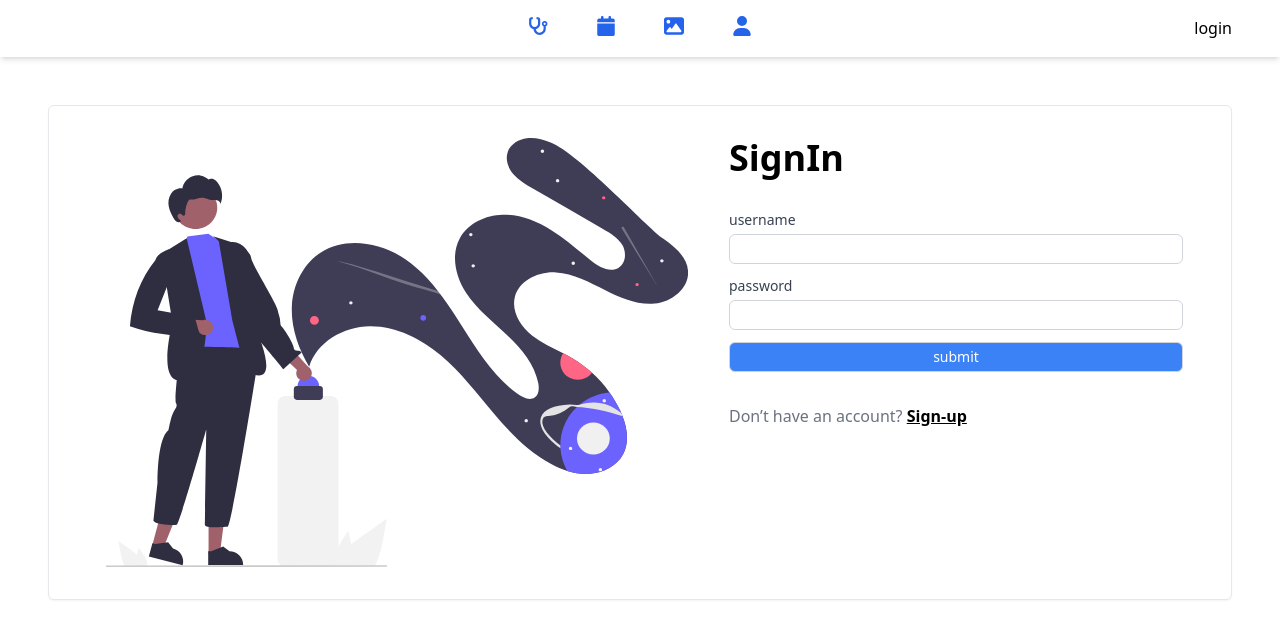
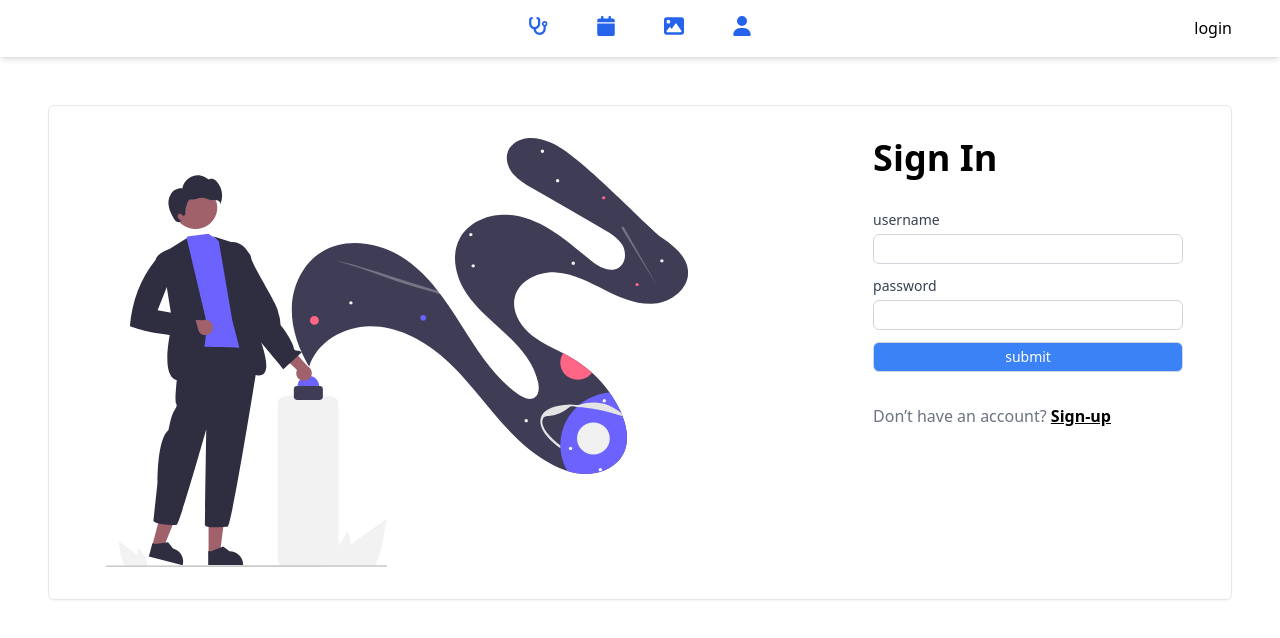
Before and after one commit to DooDaoMa/doodaoma-web, a Next.js app: page /signin in a window 1280 px wide. Shown: the top 638 px of the page. Built offline with nearby package versions, Linux system fonts and the light colour scheme.

Commit message:
sign in section

```diff
--- a/pages/signin/index.tsx
+++ b/pages/signin/index.tsx
@@ -34,13 +34,13 @@ export default function SignIn() {
   }
   useEffect(onPerformSignIn, [loginState, router])
   return (
-    <Section className="flex gap-x-8">
+    <Section className="flex flex-col gap-y-8 md:flex-row md:gap-x-8">
       <>
-        <div className="">
+        <div className="flex grow-[2] md:block">
           <Image src="/people.svg" height={400} width={600} alt="people" />
         </div>
         <div className="flex grow-[1] flex-col gap-y-8">
-          <h1 className="text-4xl font-bold">SignIn</h1>
+          <h1 className="text-4xl font-bold">Sign In</h1>
           <form
             onSubmit={handleSubmit(onSignIn)}
             className="flex flex-col gap-y-3">
```
